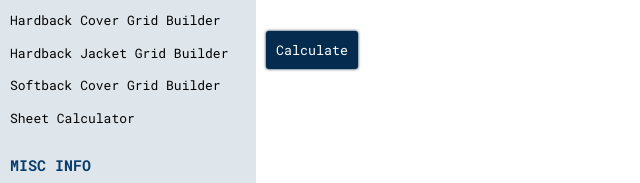
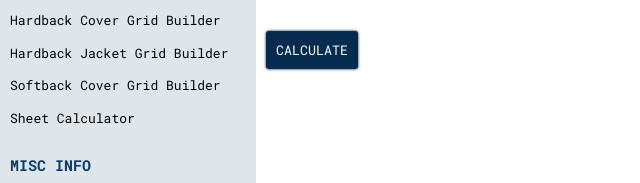
Before and after one commit to spoonsdave/Print-Toolbox, a plain HTML site: page weight.html in a window 1280 px wide. Shown: the part 335-518 px from the top of the page, 0-640 px from the left. Drawn offline with Linux system fonts and the light colour scheme.

Commit message:
Update weight.html

```diff
--- a/weight.html
+++ b/weight.html
@@ -33,7 +33,7 @@
                <p><label>KG per box: </label><input type="text" id="boxkg" value="8"></p>
                <br></br>
 
-               <button>Calculate</button>
+               <button>CALCULATE</button>
 
                <br></br>
                <div class="results"></div>
```
